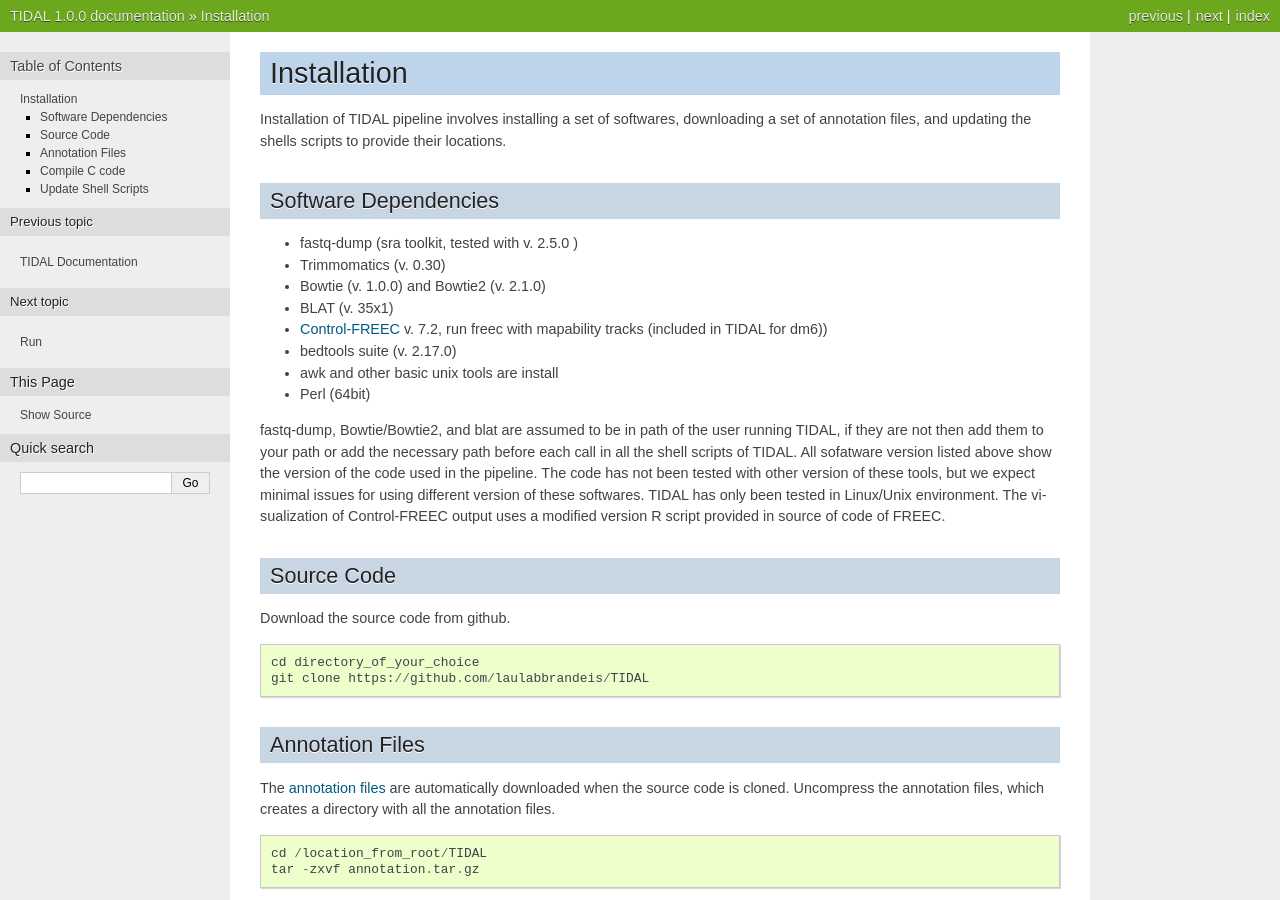
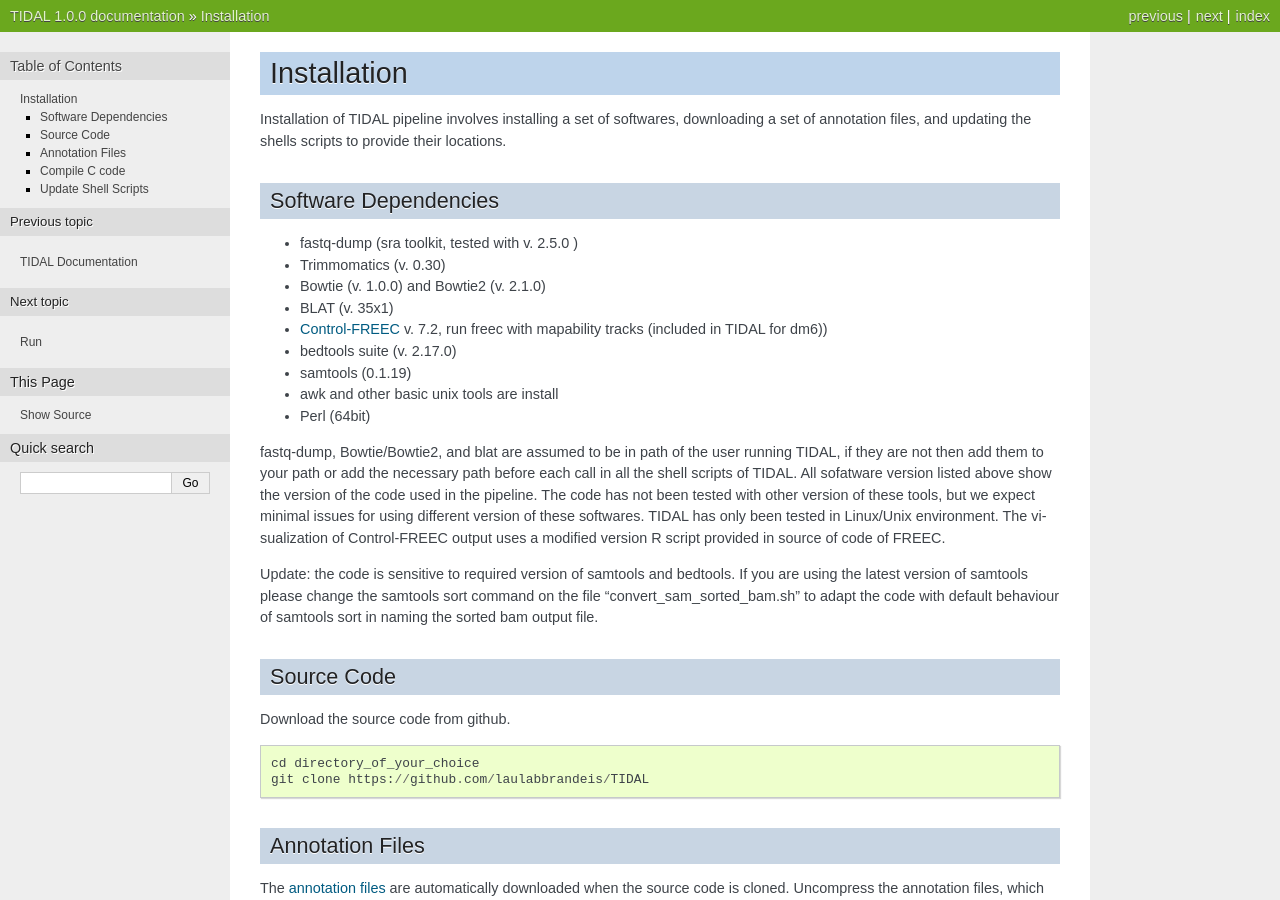
Before and after one commit to laulabbrandeis/TIDAL, a Sphinx documentation site: the page built from docs/source/installation.rst, in a window 1280 px wide and 900 px high. Built offline with Sphinx 7.4.7, drawn with Linux system fonts in a browser that asks for light colours.

Commit message:
updated version specific instructions

```diff
--- a/docs/source/installation.rst
+++ b/docs/source/installation.rst
@@ -12,10 +12,14 @@
 - BLAT (v. 35x1)
 - `Control-FREEC <http://bioinfo-out.curie.fr/projects/freec/>`_ v. 7.2, run freec with mapability tracks (included in TIDAL for dm6))
 - bedtools suite (v. 2.17.0)
+- samtools (0.1.19)
 - awk and other basic unix tools are install
 - Perl (64bit)
 
 fastq-dump, Bowtie/Bowtie2, and blat are assumed to be in path of the user running TIDAL, if they are not then add them to your path or add the necessary path before each call in all the shell scripts of TIDAL. All sofatware version listed above show the version of the code used in the pipeline. The code has not been tested with other version of these tools, but we expect minimal issues for using different version of these softwares. TIDAL has only been tested in Linux/Unix environment. The visualization of Control-FREEC output uses a modified version R script provided in source of code of FREEC.
+
+Update: the code is sensitive to required version of samtools and bedtools. If you are using the latest version of samtools please change the samtools sort command on the file "convert_sam_sorted_bam.sh" to adapt the code with default behaviour of samtools sort in naming the sorted bam output file.
+
 
 Source Code
 -----------
```
